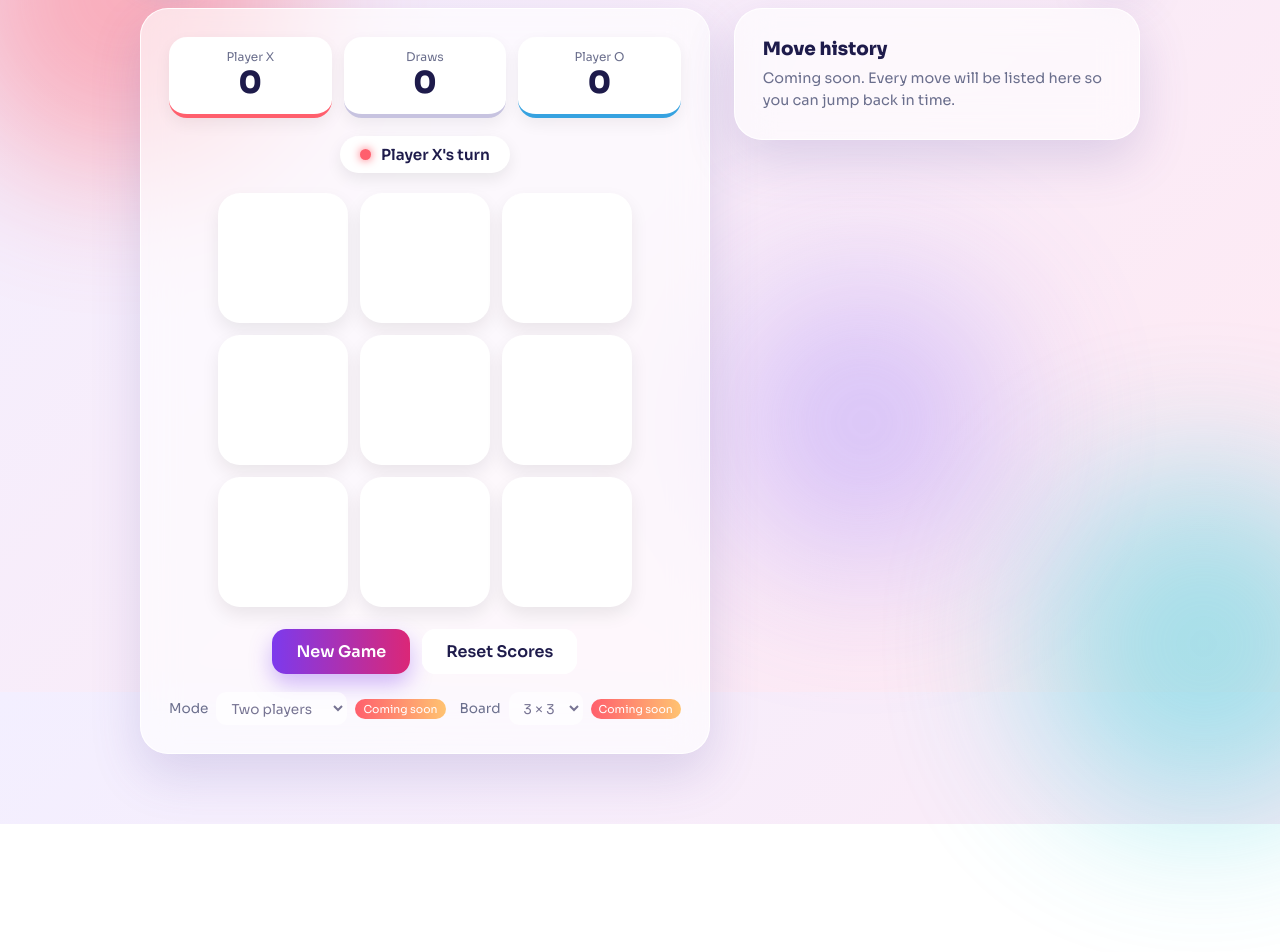
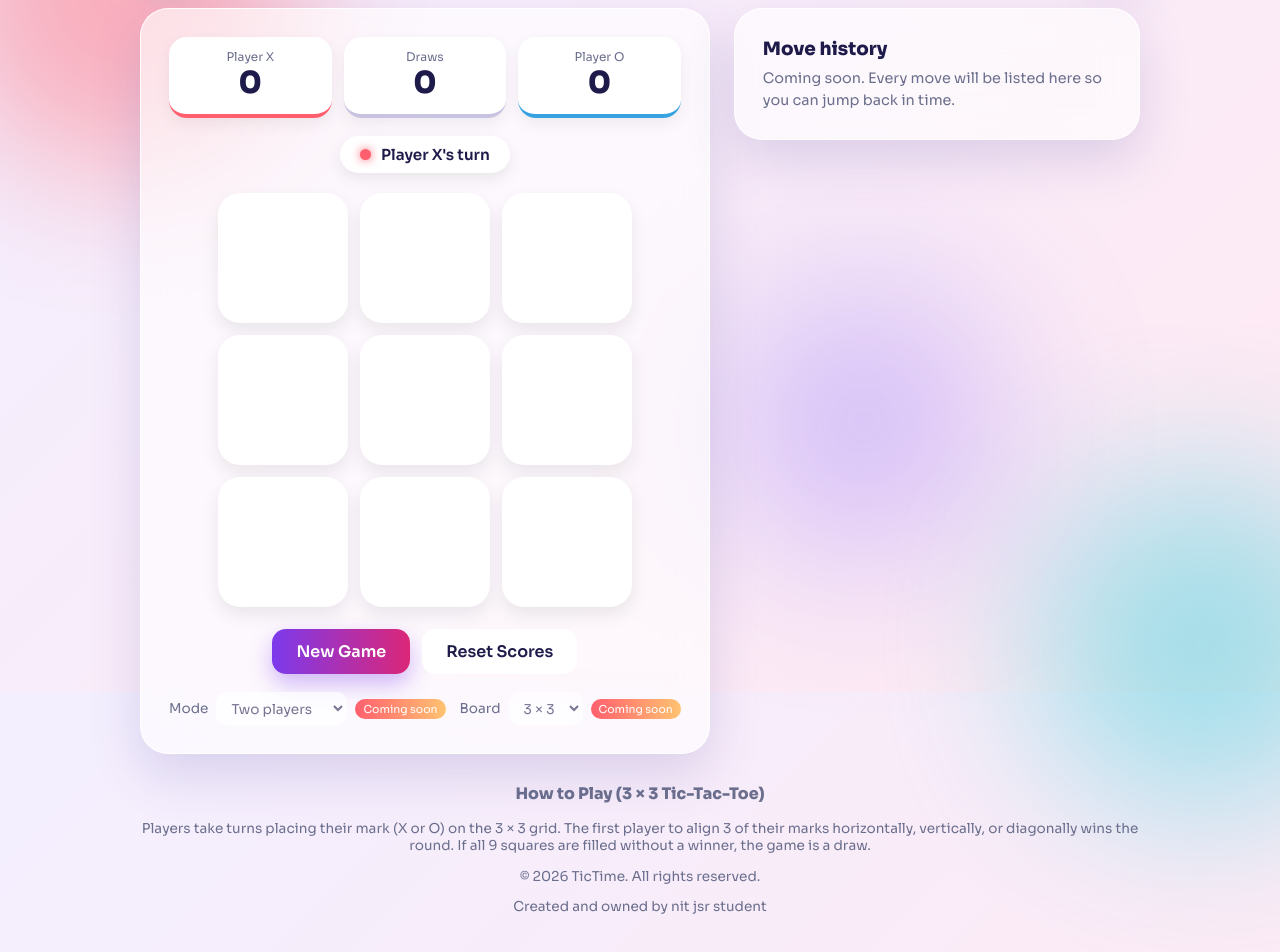
Before and after one commit to Smriti-N/TicTime, a plain HTML site: page index.html in a window 1280 px wide. Shown: the part 108-1060 px from the top of the page. Before the commit the page ends 932 px from the top, so only its background shows below. Drawn offline with Linux system fonts and the light colour scheme.

Commit message:
added footer

```diff
--- a/index.html
+++ b/index.html
@@ -69,7 +69,18 @@
     </aside>
   </main>
 
-  <footer class="footer"><!-- TODO: add a footer (credits, GitHub link, year) --></footer>
+  <footer class="footer">
+  <div class="footer-content">
+    <div class="footer-rules">
+      <h3>How to Play (3 × 3 Tic-Tac-Toe)</h3>
+      <p>Players take turns placing their mark (X or O) on the 3 × 3 grid. The first player to align 3 of their marks horizontally, vertically, or diagonally wins the round. If all 9 squares are filled without a winner, the game is a draw.</p>
+    </div>
+    <div class="footer-bottom">
+      <p>&copy; 2026 TicTime. All rights reserved.</p>
+      <p class="ownership">Created and owned by nit jsr student</p>
+    </div>
+  </div>
+</footer>
 
   <script src="js/game.js"></script>
   <script src="js/ui.js"></script>
```
